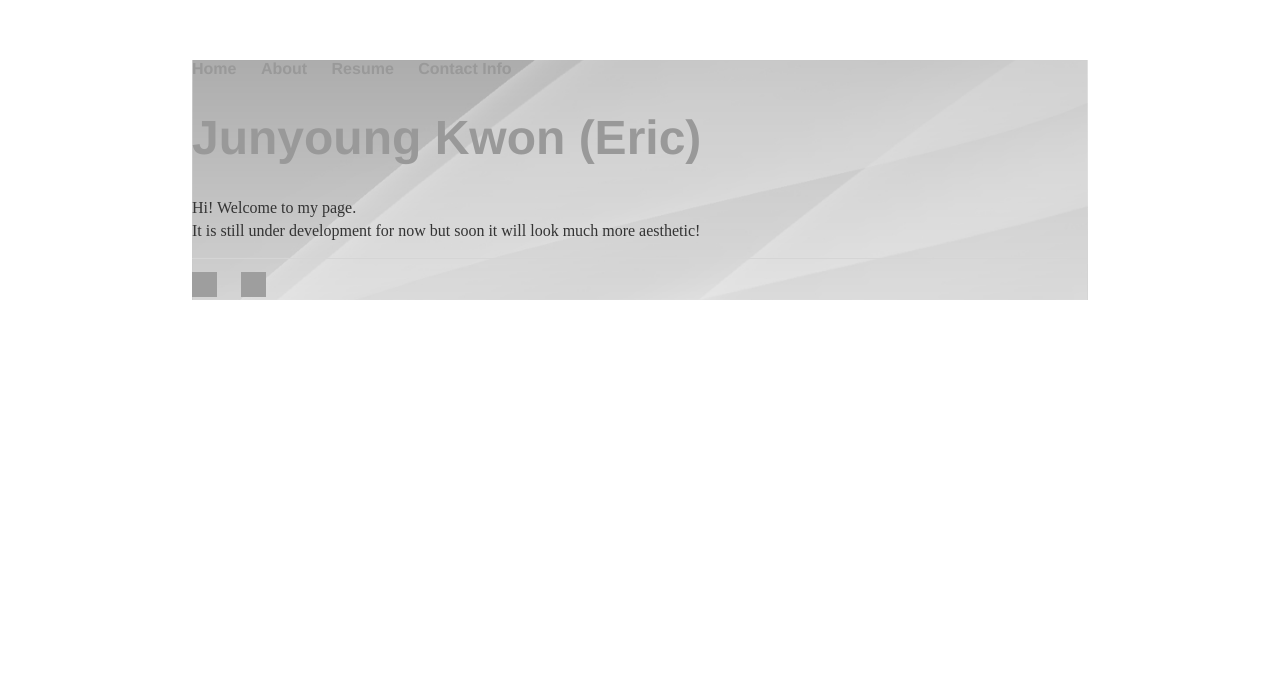
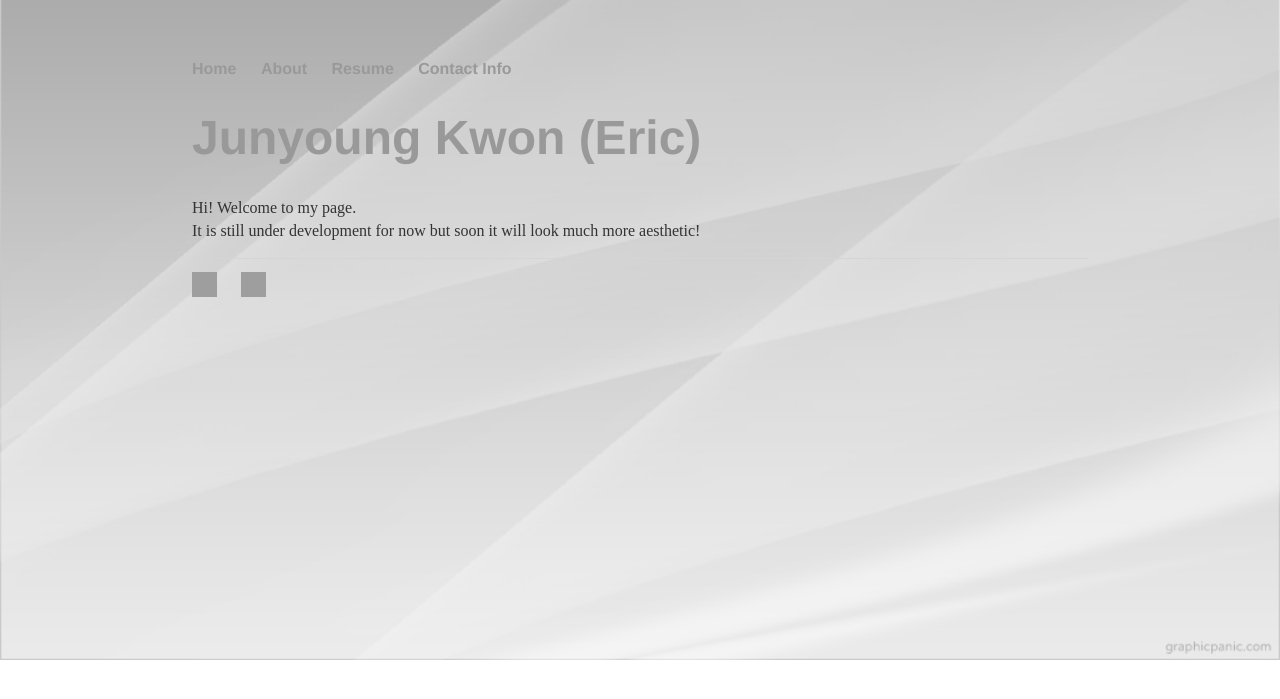
Before and after one commit to junyoung-kwon/Personal-Website, a Jekyll site: the page built from index.html, in a window 1280 px wide. Shown: the top 699 px of the page. Built offline with Jekyll 4.4.1, drawn with Linux system fonts in a browser that asks for light colours; grey boxes are pictures that could not be loaded.

Commit message:
Added background

```diff
--- a/css/main.css
+++ b/css/main.css
@@ -2,8 +2,6 @@ body {
     margin: 60px auto;
     width: 70%;
     color: #999999;
-}
-.bg {
     background-image: url(../images/grey-screen-background.jpg);
     height: 100%;
     background-position: center;
```
